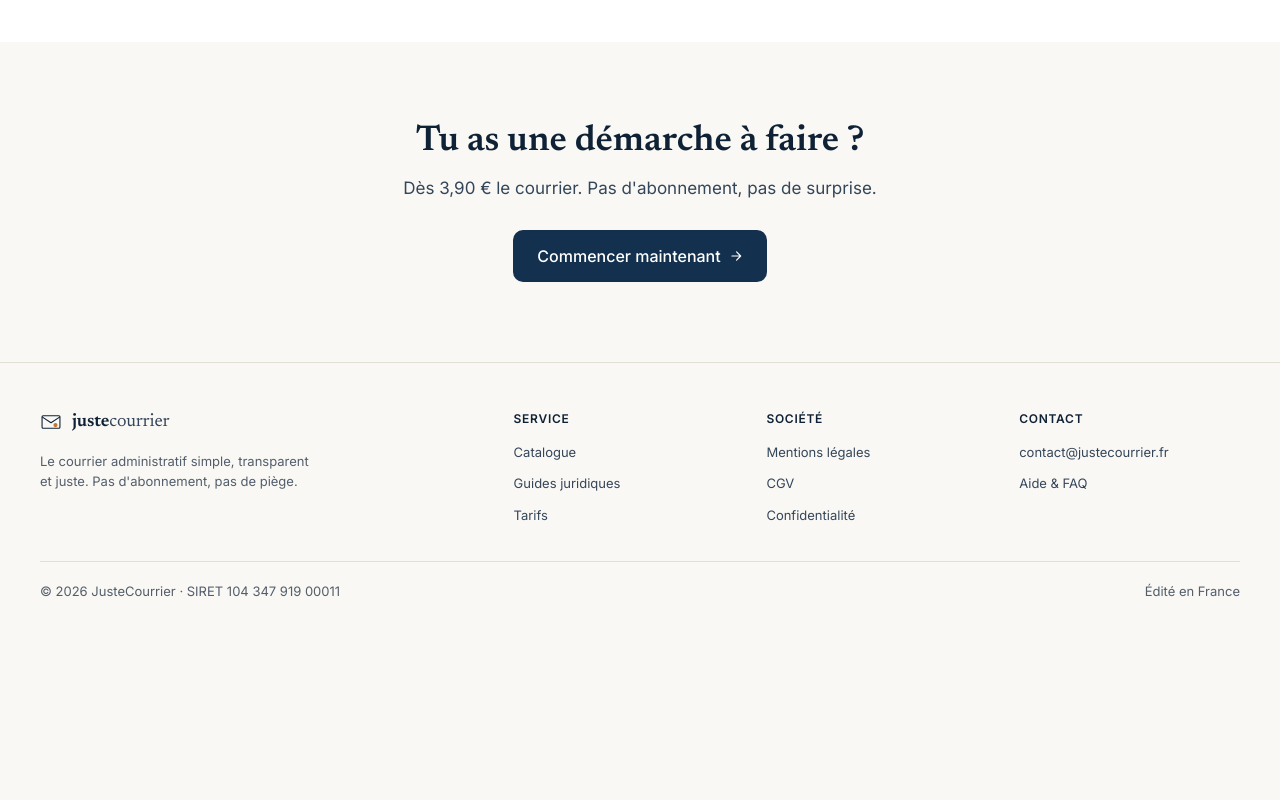
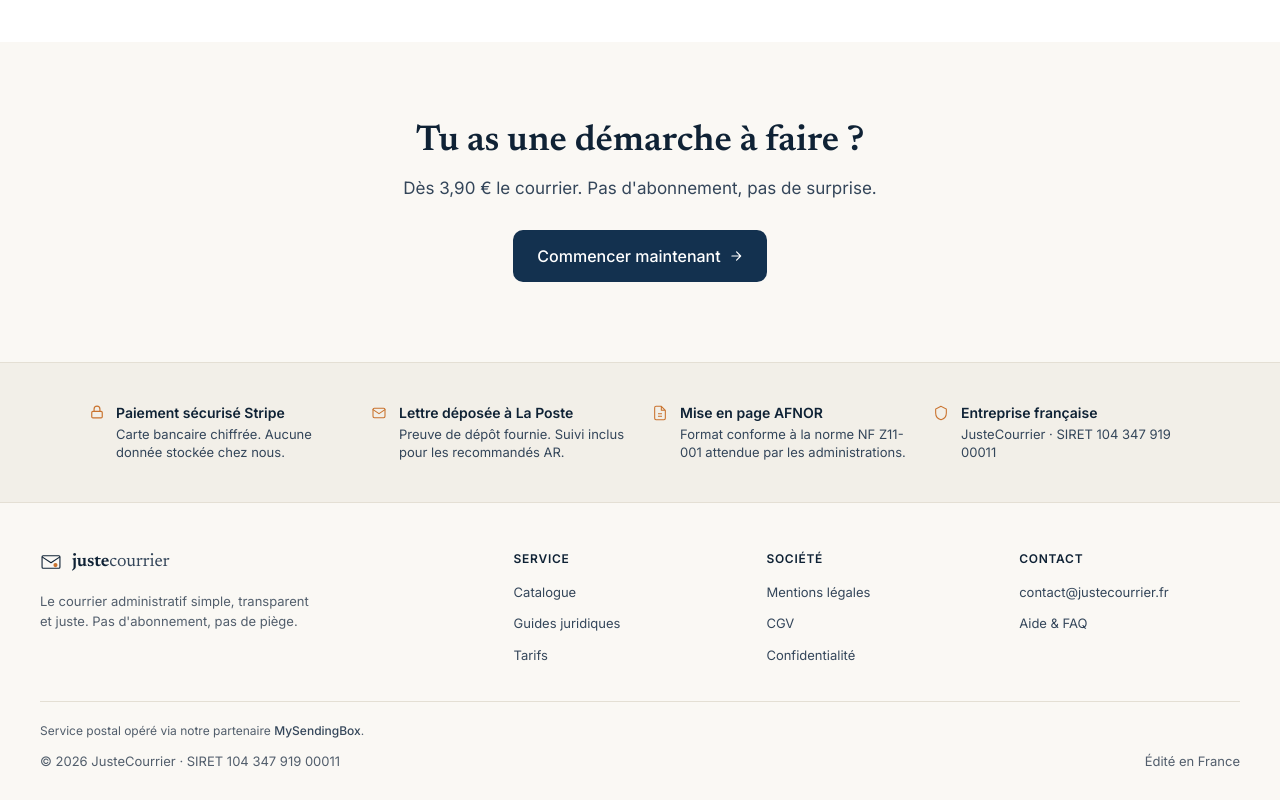
Before and after one commit to mxncpnt/business-courrier, a Next.js app: page / in a window 1280 px wide. Shown: the part 1986-2786 px from the top of the page. Before the commit the page ends 2616 px from the top, so only its background shows below. Built offline with nearby package versions, Linux system fonts and the light colour scheme; no server answers.

Commit message:
feat(home): bande réassurance institutionnelle + mention MSB en pied de footer

```diff
--- a/src/app/page.tsx
+++ b/src/app/page.tsx
@@ -2,6 +2,7 @@ import Link from "next/link";
 import { letterTypes } from "@/config/letter-types";
 import { createAuthClient } from "@/lib/supabase/server-auth";
 import { buildOrganization } from "@/lib/jsonld";
+import { siretFormatted } from "@/config/business";
 import HeroLetter from "@/components/HeroLetter";
 import Logo from "@/components/Logo";
 import {
@@ -10,6 +11,8 @@ import {
   IconBolt,
   IconShield,
   IconDoc,
+  IconLock,
+  IconMail,
 } from "@/components/Icons";
 
 // Canonical explicite sur la home : sans ça, on hérite du root layout (qui n'a
@@ -321,6 +324,57 @@ export default async function Home() {
         </div>
       </section>
 
+      {/* ─── Bande Réassurance institutionnelle ─── */}
+      {/* Signaux d'identité légale et de sécurité technique, distincts de la
+          Trust band plus haut qui porte sur les promesses produit. Placés juste
+          avant le footer pour récupérer l'attention de l'utilisateur en bas de
+          page, après le CTA final. Pas de logos tiers (Stripe / La Poste /
+          AFNOR) — wording texte uniquement, juridiquement safe et tout aussi
+          convaincant. La mention SIRET en clair sert de "tu peux me vérifier
+          chez l'INSEE", c'est le point qui fait le plus la différence en
+          conversion sur un visiteur méfiant. */}
+      <section
+        aria-label="Réassurance"
+        className="px-6 md:px-20 py-10 bg-jc-surface border-t border-jc-line"
+      >
+        <div className="max-w-[1100px] mx-auto grid grid-cols-1 sm:grid-cols-2 lg:grid-cols-4 gap-6">
+          {[
+            {
+              icon: <IconLock />,
+              t: "Paiement sécurisé Stripe",
+              d: "Carte bancaire chiffrée. Aucune donnée stockée chez nous.",
+            },
+            {
+              icon: <IconMail />,
+              t: "Lettre déposée à La Poste",
+              d: "Preuve de dépôt fournie. Suivi inclus pour les recommandés AR.",
+            },
+            {
+              icon: <IconDoc />,
+              t: "Mise en page AFNOR",
+              d: "Format conforme à la norme NF Z11-001 attendue par les administrations.",
+            },
+            {
+              icon: <IconShield />,
+              t: "Entreprise française",
+              d: `JusteCourrier · SIRET ${siretFormatted}`,
+            },
+          ].map((item) => (
+            <div key={item.t} className="flex items-start gap-3">
+              <div className="text-jc-accent shrink-0 mt-0.5">{item.icon}</div>
+              <div className="min-w-0">
+                <h3 className="text-[14px] font-semibold text-jc-ink leading-snug mb-1">
+                  {item.t}
+                </h3>
+                <p className="text-[13px] text-jc-ink-soft leading-snug">
+                  {item.d}
+                </p>
+              </div>
+            </div>
+          ))}
+        </div>
+      </section>
+
       {/* ─── Footer ─── */}
       </main>
 
@@ -406,11 +460,21 @@ export default async function Home() {
           </div>
 
           {/* Barre basse */}
-          <div className="border-t border-jc-line pt-5 flex justify-between flex-wrap gap-2">
-            <span>
-              © {new Date().getFullYear()} JusteCourrier · SIRET 104 347 919 00011
-            </span>
-            <span>Édité en France</span>
+          <div className="border-t border-jc-line pt-5">
+            {/* Mention partenaire postal — transparence sur l'opérateur d'envoi,
+                dans le même esprit que les pages /tarifs et /cgv. Volontairement
+                discret pour ne pas concurrencer le signal "La Poste" porté par
+                la bande Réassurance. */}
+            <p className="text-[12px] mb-3 text-jc-ink-muted">
+              Service postal opéré via notre partenaire{" "}
+              <span className="text-jc-ink-soft font-medium">MySendingBox</span>.
+            </p>
+            <div className="flex justify-between flex-wrap gap-2">
+              <span>
+                © {new Date().getFullYear()} JusteCourrier · SIRET {siretFormatted}
+              </span>
+              <span>Édité en France</span>
+            </div>
           </div>
         </div>
       </footer>
--- a/src/components/Icons.tsx
+++ b/src/components/Icons.tsx
@@ -143,3 +143,32 @@ export function IconDoc({ className }: { className?: string }) {
     </svg>
   );
 }
+
+export function IconMail({ className }: { className?: string }) {
+  return (
+    <svg
+      width="16"
+      height="16"
+      viewBox="0 0 24 24"
+      fill="none"
+      className={className}
+    >
+      <rect
+        x="3"
+        y="5"
+        width="18"
+        height="14"
+        rx="2"
+        stroke="currentColor"
+        strokeWidth="1.6"
+      />
+      <path
+        d="m3 7 9 6 9-6"
+        stroke="currentColor"
+        strokeWidth="1.6"
+        strokeLinecap="round"
+        strokeLinejoin="round"
+      />
+    </svg>
+  );
+}
```
